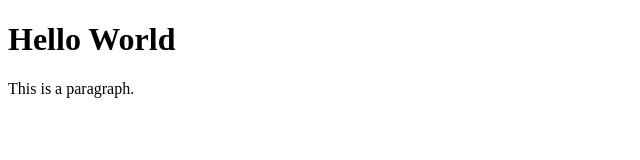
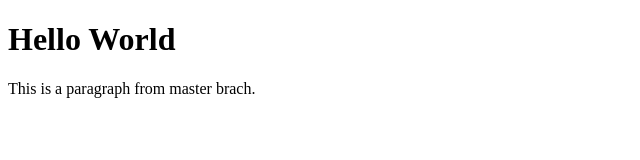
Before and after one commit to pentwo/HTML5, a plain HTML site: page index.htm in a window 1280 px wide. Shown: the whole page, without its empty margins (0-640 px from the left). Drawn offline with Linux system fonts and the light colour scheme.

Commit message:
testing branch

```diff
--- a/index.htm
+++ b/index.htm
@@ -7,7 +7,7 @@
 
 <body>
 	<h1>Hello World</h1>
-	<p>This is a paragraph.</p>
+	<p>This is a paragraph from master brach.</p>
 </body>
 
 </HTML>
```
Also changed, not shown: 0512/index.htm (+3 -0 lines).
